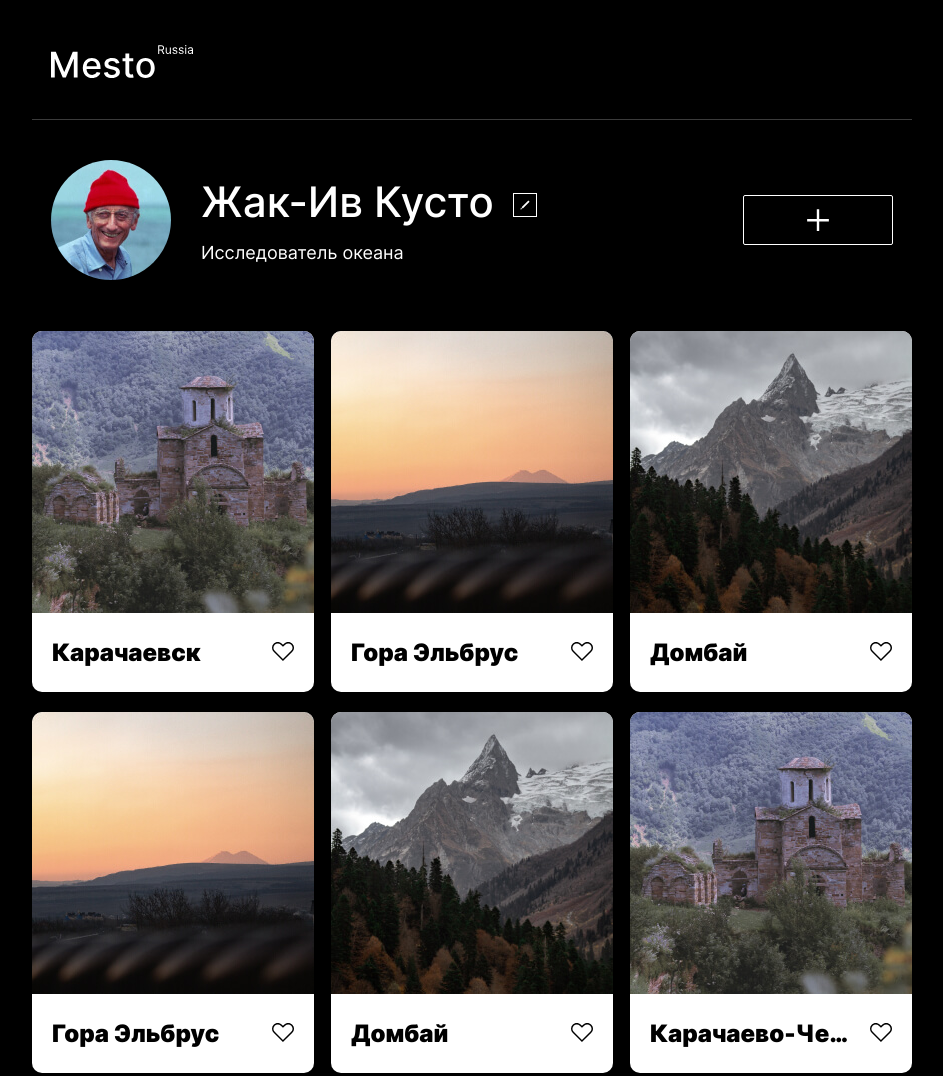
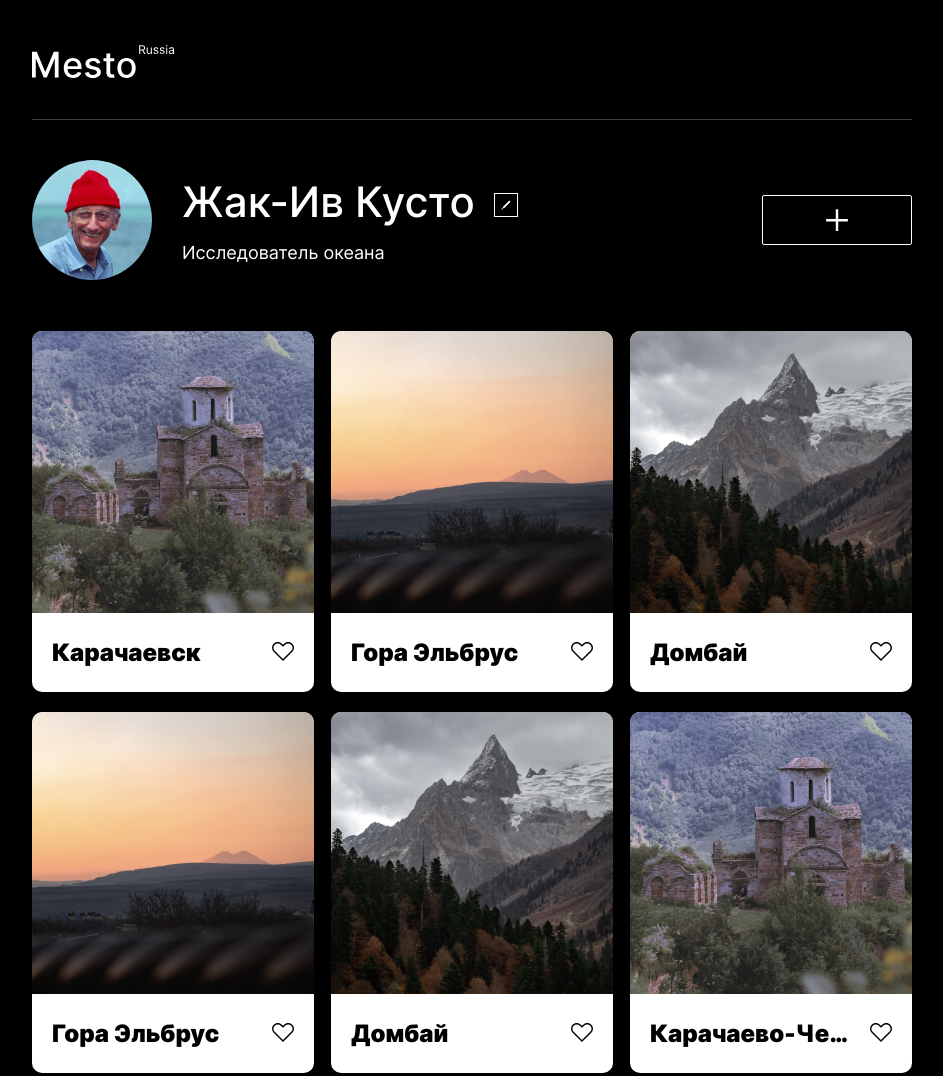
Before and after one commit to ehunova/mesto-app, a plain HTML site: page index.html in a window 1280 px wide. Shown: the top 1076 px of the page, without its empty margins (168-1111 px from the left). Drawn offline with Linux system fonts and the light colour scheme.

Commit message:
padding fixed

```diff
--- a/blocks/content/__screen-size_max/content__screen-size_max.css
+++ /dev/null
@@ -1,5 +0,0 @@
-.content__screen-size_max {
-    max-width: 880px;
-    margin: 0 auto;
-    padding: 0 19px;
-}
--- a/blocks/content/content.css
+++ b/blocks/content/content.css
@@ -3,6 +3,6 @@
     flex-direction: column;
     align-items: center;
     gap: 51px;
-    padding: 40px 0 67px;
-    width: 100%;
+    padding-top: 40px;
+    padding-bottom: 67px;
 }
--- a/blocks/footer/footer.css
+++ b/blocks/footer/footer.css
@@ -1,8 +1,4 @@
 .footer {
     display: flex;
-    padding: 0 19px 60px;
-    max-width: 880px;
-    width: 100%;
-    box-sizing: border-box;
-    margin: 0 auto;
+    padding-bottom: 60px;
 }
--- a/blocks/header/header.css
+++ b/blocks/header/header.css
@@ -1,8 +1,4 @@
 .header {
-    padding: 45px 19px 0;
-    max-width: 880px;
-    width: 100%;
+    padding-top: 45px;
     border-bottom: solid 1px rgba(84, 84, 84, 0.7);
-    box-sizing: border-box;
-    margin: 0 auto;
 }
--- a/blocks/page/__screen-size_max/page__screen-size_max.css
+++ b/blocks/page/__screen-size_max/page__screen-size_max.css
@@ -1,5 +1,13 @@
 .page__screen-size_max {
     max-width: 880px;
+    width: 100%;
     margin: 0 auto;
-    padding: 0 19px;
+    box-sizing: border-box;
 }
+
+@media screen and (max-width: 1023px) {
+    .page__screen-size_max {
+        padding-left: 19px;
+        padding-right: 19px;
+    }
+}
--- a/blocks/profile/profile.css
+++ b/blocks/profile/profile.css
@@ -3,7 +3,5 @@
     justify-content: space-between;
     align-items: center;
     gap: 18px;
-    overflow: hidden;
     width: 100%;
-    box-sizing: border-box;
 }
--- a/index.html
+++ b/index.html
@@ -8,14 +8,14 @@
 </head>
 <body>
 <div class="page">
-    <header class="header">
+    <header class="header page__screen-size_max">
         <a class="header__logo" href="#">
             <img src="./images/logotype.svg" alt="Логотип">
         </a>
     </header>
 
-    <main class="content">
-        <section class="profile content__screen-size_max">
+    <main class="content page__screen-size_max">
+        <section class="profile">
             <div class="profile__user">
                 <img class="profile__avatar" src="./images/user-avatar.jpg" alt="Аватар путешественника">
                 <div class="profile__info">
@@ -29,7 +29,7 @@
             <button class="profile__add-button" type="button"></button>
         </section>
 
-        <section class="cards content__screen-size_max">
+        <section class="cards">
             <ul class="cards__list">
                 <li>
                     <div class="card">
@@ -89,7 +89,7 @@
         </section>
     </main>
 
-    <footer class="footer">
+    <footer class="footer page__screen-size_max">
         <p class="footer__copyright">&COPY; 2020 Mesto Russia</p>
     </footer>
 
--- a/pages/index.css
+++ b/pages/index.css
@@ -7,7 +7,6 @@
 @import "../blocks/header/__logo/header__logo.css";
 
 @import "../blocks/content/content.css";
-@import "../blocks/content/__screen-size_max/content__screen-size_max.css";
 
 @import "../blocks/profile/profile.css";
 @import "../blocks/profile/__user/profile__user.css";
```
